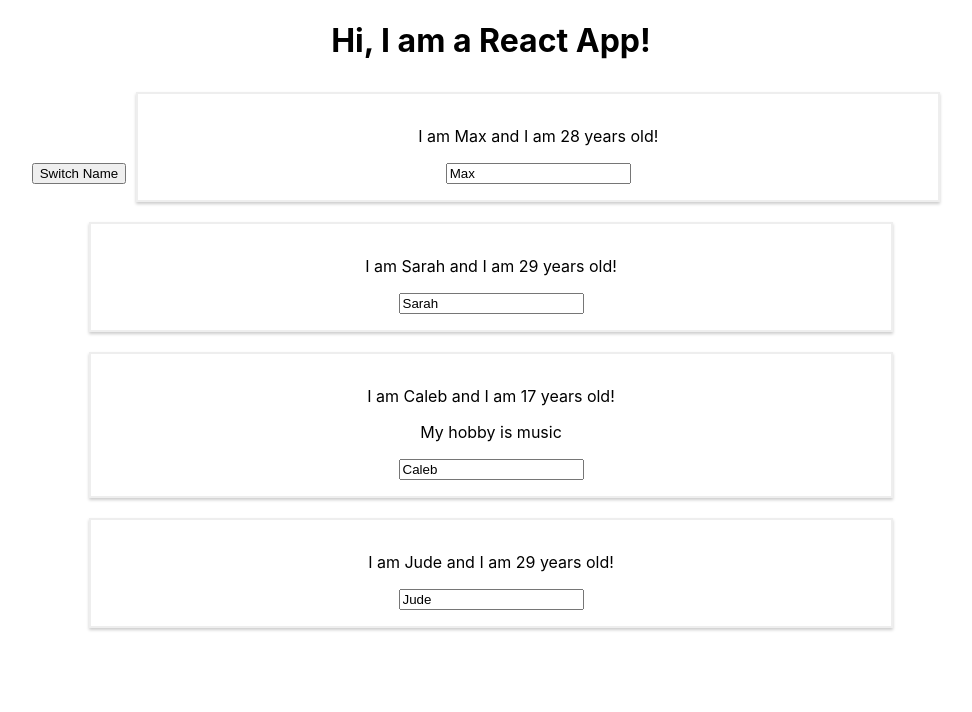
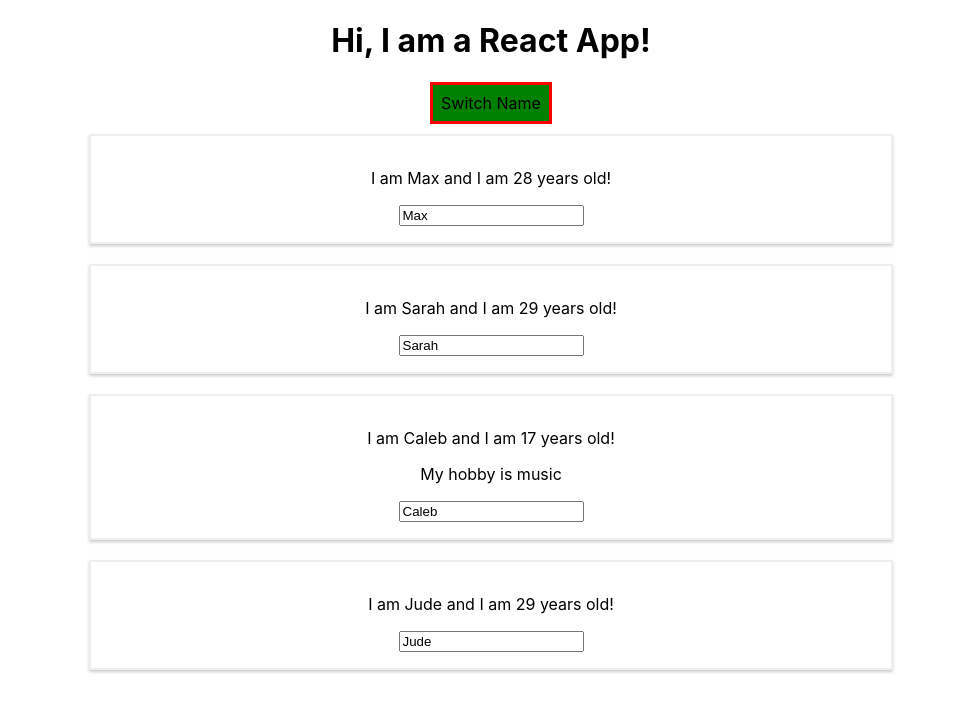
Before and after one commit to afnikitina/react-complete, a React (Create React App) app: page / in a window 1280 px wide. Shown: the top 712 px of the page, without its empty margins (149-1121 px from the left). Built offline with nearby package versions, Linux system fonts and the light colour scheme.

Commit message:
Modified App.js by adding inline style to the button

```diff
--- a/src/App.js
+++ b/src/App.js
@@ -1,6 +1,7 @@
 import React, { Component } from 'react';
 import './App.css';
 import Person from './Person/Person';
+
 
 class App extends Component {
   state = {
@@ -26,11 +27,34 @@ class App extends Component {
     })
   }
 
+  nameChangedHandler = (event) => {
+    this.setState({
+      persons: [
+        { name: 'Joy', age: 34 },
+        { name: 'Chelsea', age: 39 },
+        { name: 'Caleb', age: 17 },
+        { name: event.target.value, age: 29 }
+      ]
+    })
+  }
+
   render() {
+    const style = {
+      backgroundColor: 'green',
+      font: 'inherit',
+      border: '3px solid red',
+      padding: '8px',
+      cursor: 'pointer'
+    };
+
     return (
       <div className="App">
         <h1>Hi, I am a React App!</h1>
-        <button onClick={() => this.switchNameHander('Marlon', 31)}>Switch Name</button>
+        <div>
+          <button
+            style={style}
+            onClick={() => this.switchNameHander('Marlon', 31)}>Switch Name</button>
+        </div>
         <Person
           name={this.state.persons[0].name}
           age={this.state.persons[0].age}
@@ -47,6 +71,7 @@ class App extends Component {
         <Person
           name={this.state.persons[3].name}
           age={this.state.persons[3].age}
+          changed={this.nameChangedHandler}
         />
       </div>
     );
```
